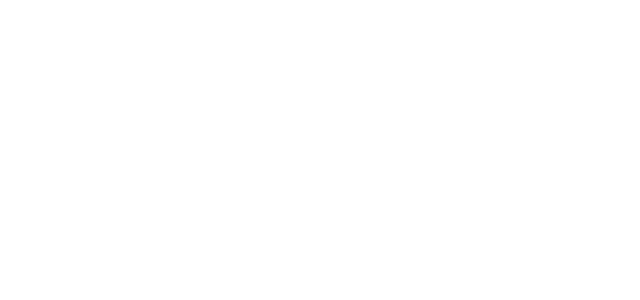
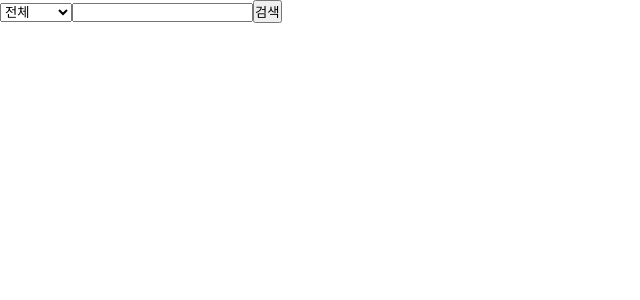
Before and after one commit to Againyunn/BlockOdyssey, a React (Create React App) app in the folder frontendcodetest/: page / in a window 1280 px wide. Shown: the top 300 px of the page, without its empty margins (0-640 px from the left). Built offline with nearby package versions, Linux system fonts and the light colour scheme.

Commit message:
feat: search & filtering component
- filter 기능 수행을 위한 data 분리
- 필터 유형과  검색어를 전역상태에 저장
- 검색 버튼 클릭 시, isActive 활성화

```diff
--- a/frontendcodetest/src/components/search/Search.jsx
+++ b/frontendcodetest/src/components/search/Search.jsx
@@ -1,7 +1,43 @@
 import React from "react";
 
+// store
+import { useDispatch } from "react-redux";
+import { setIsActive, setFilterData, setSearchData } from "store/product";
+
+// data
+import { optionList } from "components/search/searchData/searchData";
+
 function Search(props) {
-  return <div></div>;
+  const dispatch = useDispatch();
+  const handleSetFilterData = (data) => dispatch(setFilterData(data));
+  const handleSetSearchData = (data) => dispatch(setSearchData(data));
+  const handleSetIsActive = (data) => dispatch(setIsActive(data));
+
+  // 필터 선택 제어
+  const handleFilterSelection = (e) => {
+    handleSetFilterData(e.target.value);
+  };
+
+  // 검색어 입력 제어
+  const handleSearchInput = (e) => {
+    handleSetSearchData(e.target.value === "" ? false : e.target.value);
+  };
+
+  return (
+    <div>
+      <select name="filter" id="" onChange={(e) => handleFilterSelection(e)}>
+        {optionList.map((el) => {
+          return (
+            <option value={el.value} selected={!el.isDefault ? false : true}>
+              {el.name}
+            </option>
+          );
+        })}
+      </select>
+      <input type="text" onChange={(e) => handleSearchInput(e)} />
+      <button onClick={() => handleSetIsActive(true)}>검색</button>
+    </div>
+  );
 }
 
 export default Search;
--- /dev/null
+++ b/frontendcodetest/src/components/search/searchData/searchData.js
@@ -0,0 +1,6 @@
+export const optionList = [
+  { name: "전체", value: "", isDefault: true },
+  { name: "상품명", value: "name", isDefault: false },
+  { name: "브랜드", value: "brand", isDefault: false },
+  { name: "상품내용", value: "description", isDefault: false },
+];
```
